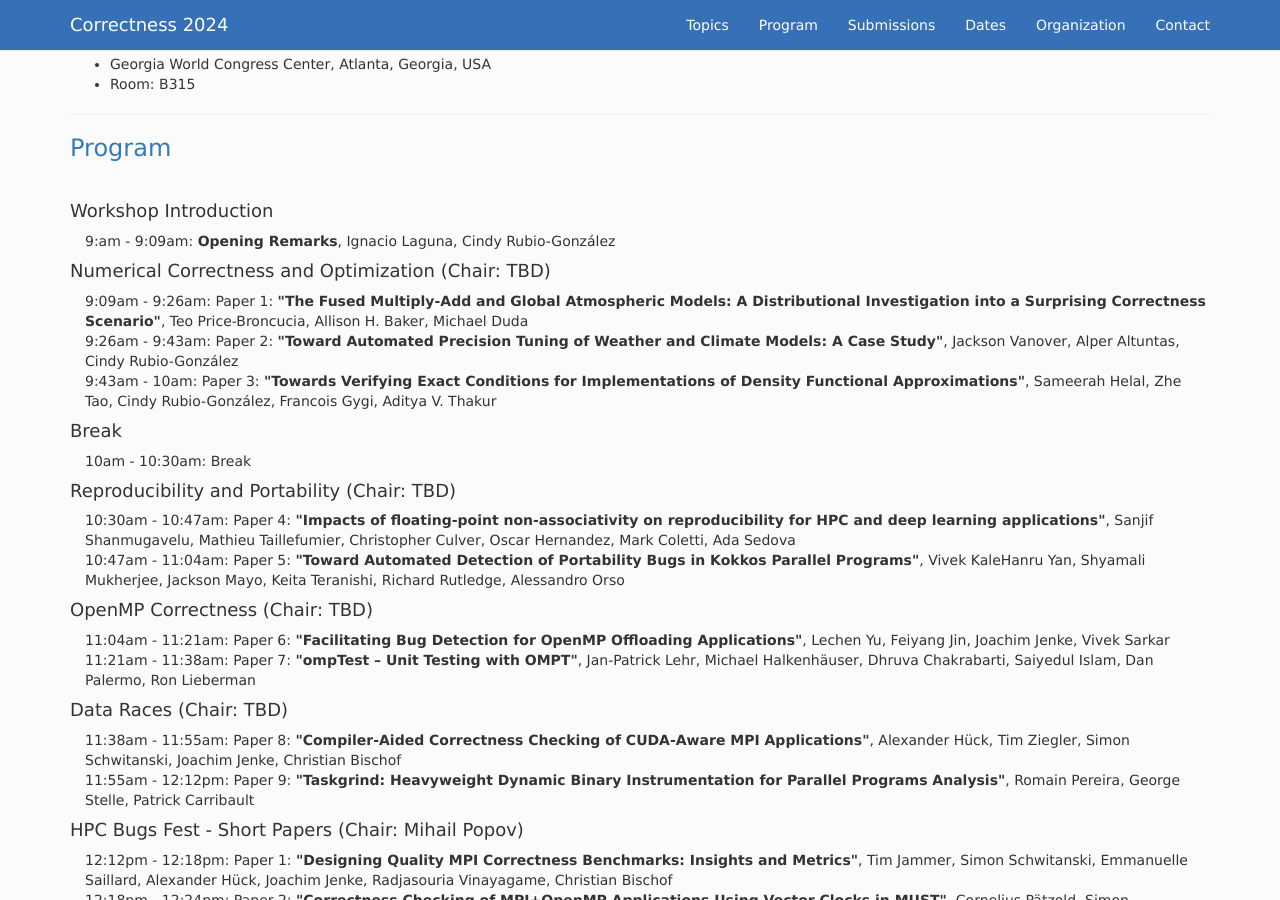
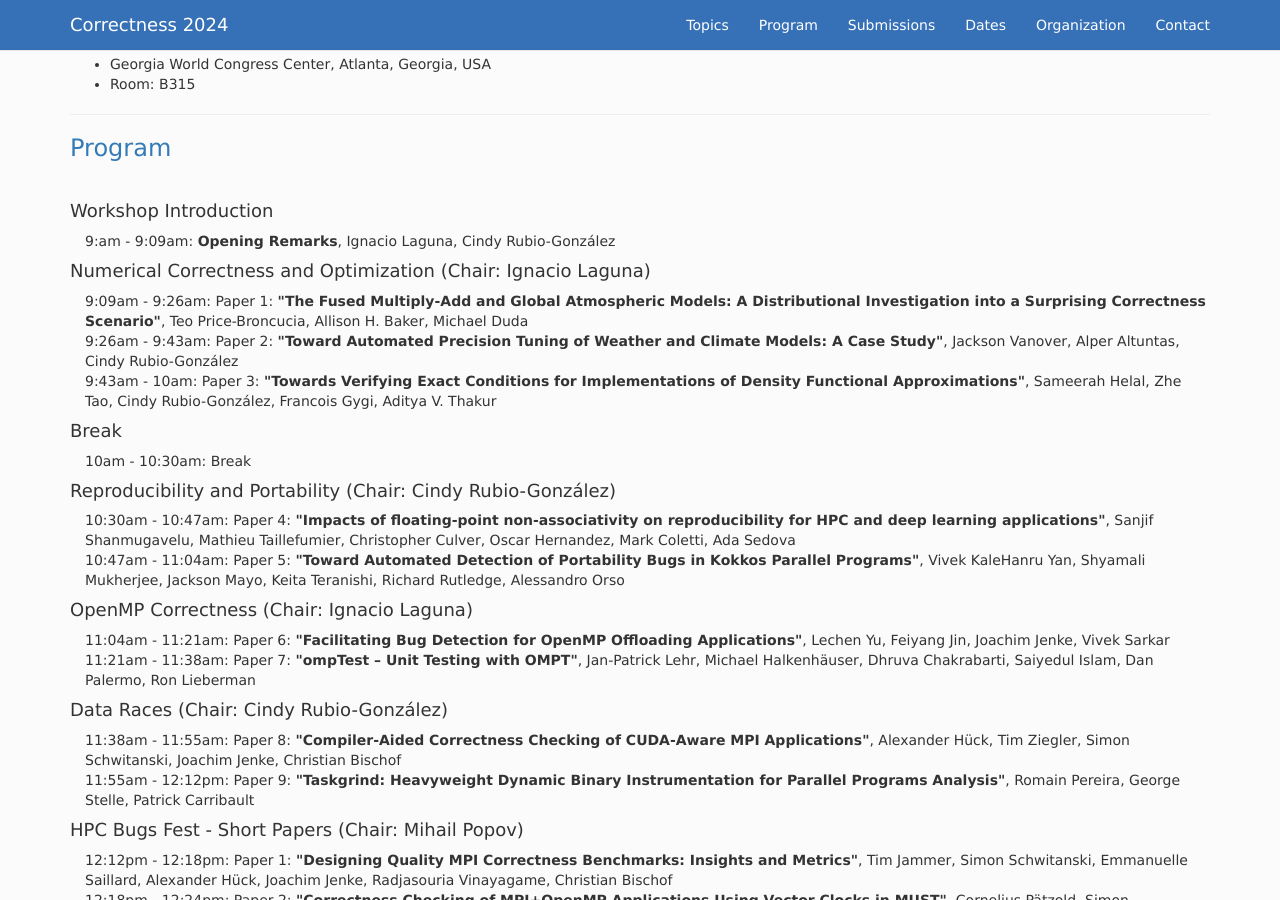
Before and after one commit to correctness-workshop/2024, a Jekyll site: the page built from index.md, in a window 1280 px wide and 900 px high, scrolled down 2953 px. Built offline with Jekyll 4.4.1, drawn with Linux system fonts in a browser that asks for light colours; nearby versions of some CDN libraries; the list of posts is cut into pages by our own code.

Commit message:
Update index.md

```diff
--- a/index.md
+++ b/index.md
@@ -160,7 +160,7 @@ All time zones are AOE.
 <tr><td width="15">  </td> <td>9:am - 9:09am:  <b>Opening Remarks</b>, Ignacio Laguna, Cindy Rubio-González </td> </tr>
 </table>
 
-#### Numerical Correctness and Optimization (Chair: TBD)
+#### Numerical Correctness and Optimization (Chair: Ignacio Laguna)
 <table>
 <tr><td width="15">  </td> <td>9:09am - 9:26am:  Paper 1:  <b>"The Fused Multiply-Add and Global Atmospheric Models: A Distributional Investigation into a Surprising Correctness Scenario"</b>, Teo Price-Broncucia, Allison H. Baker, Michael Duda </td> </tr>
 
@@ -174,7 +174,7 @@ All time zones are AOE.
 <tr><td width="15">  </td> <td> 10am - 10:30am:  Break </td> </tr>
 </table>
 
-#### Reproducibility and Portability (Chair: TBD)
+#### Reproducibility and Portability (Chair: Cindy Rubio-González)
 <table>
 
 <tr><td width="15">  </td> <td>10:30am - 10:47am:  Paper 4: <b>"Impacts of floating-point non-associativity on reproducibility for HPC and deep learning applications"</b>, Sanjif Shanmugavelu, Mathieu Taillefumier, Christopher Culver, Oscar Hernandez, Mark Coletti, Ada Sedova </td> </tr>
@@ -182,14 +182,14 @@ All time zones are AOE.
 <tr><td width="15">  </td> <td>10:47am - 11:04am:  Paper 5: <b>"Toward Automated Detection of Portability Bugs in Kokkos Parallel Programs"</b>, Vivek KaleHanru Yan, Shyamali Mukherjee, Jackson Mayo, Keita Teranishi, Richard Rutledge, Alessandro Orso </td> </tr>
 </table>
 
-#### OpenMP Correctness (Chair: TBD)
+#### OpenMP Correctness (Chair: Ignacio Laguna)
 <table>
 <tr><td width="15">  </td> <td>11:04am - 11:21am:  Paper 6: <b>"Facilitating Bug Detection for OpenMP Offloading Applications"</b>, Lechen Yu, Feiyang Jin, Joachim Jenke, Vivek Sarkar</td> </tr>
 
 <tr><td width="15">  </td> <td>11:21am - 11:38am:  Paper 7: <b>"ompTest – Unit Testing with OMPT"</b>, Jan-Patrick Lehr, Michael Halkenhäuser, Dhruva Chakrabarti, Saiyedul Islam, Dan Palermo, Ron Lieberman </td> </tr>
 </table>
 
-#### Data Races (Chair: TBD)
+#### Data Races (Chair: Cindy Rubio-González)
 <table>
 <tr><td width="15">  </td> <td>11:38am - 11:55am:  Paper 8: <b>"Compiler-Aided Correctness Checking of CUDA-Aware MPI Applications"</b>, Alexander Hück, Tim Ziegler, Simon Schwitanski, Joachim Jenke, Christian Bischof</td> </tr>
 
```
